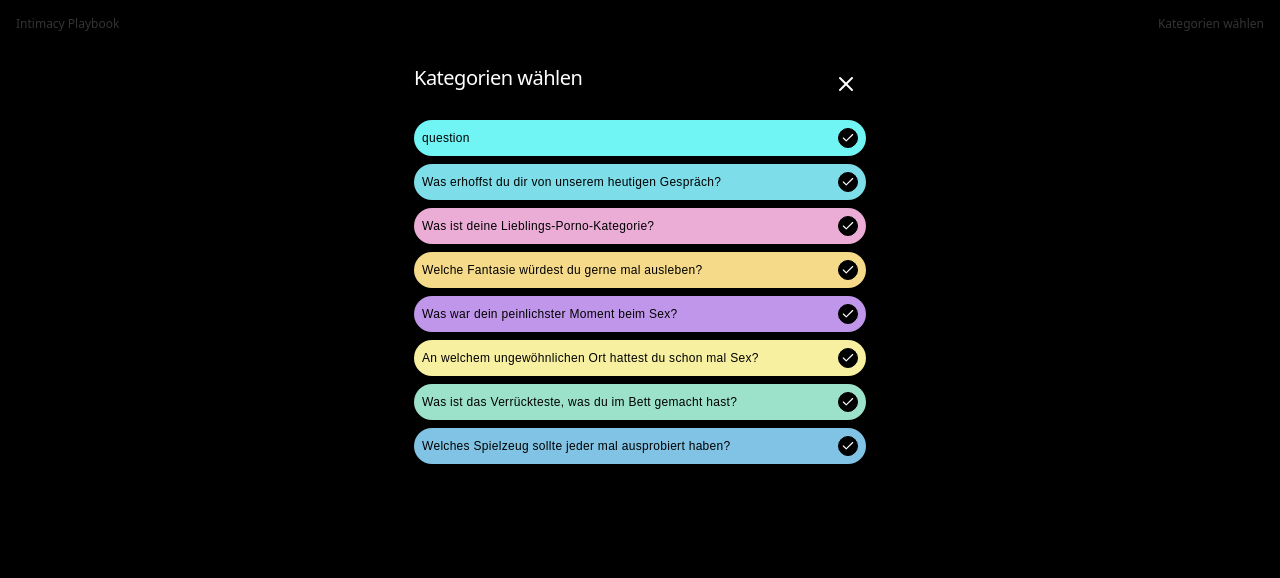
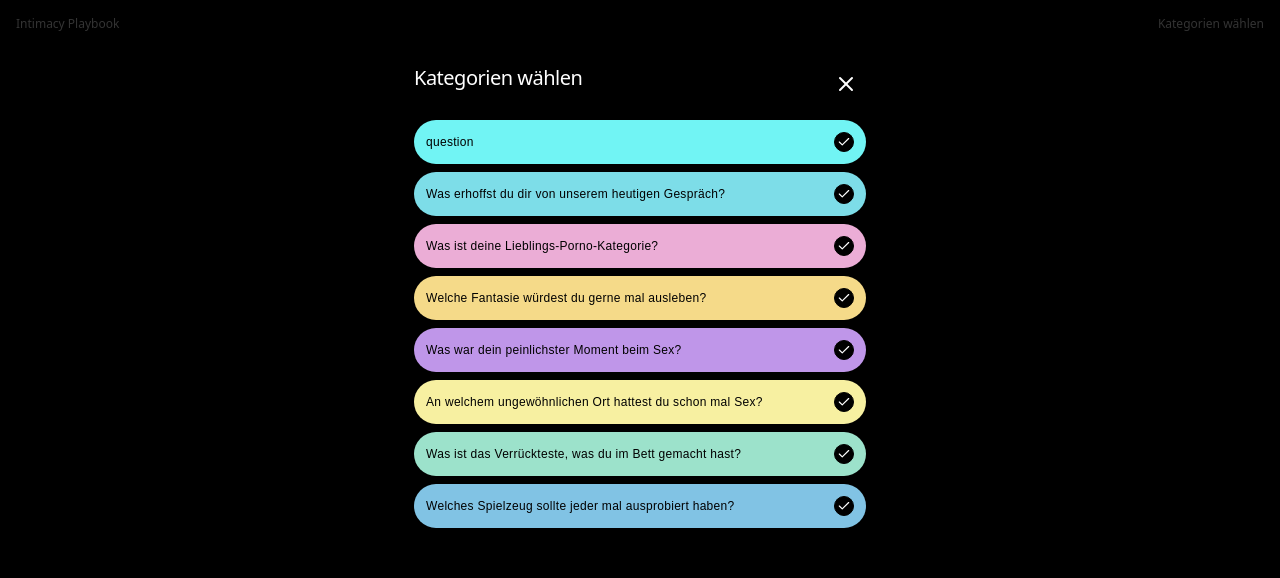
Before and after one commit to Aeffchen-dev/intimacy-playbook, a React (Vite) app: page / in a window 1280 px wide. Both pictures are taken after a click on the button "Kategorien wählen". Shown: the top 578 px of the page. Built offline with nearby package versions, Linux system fonts and the light colour scheme; no server answers.

Commit message:
Update filter item padding
Updated filter items to have 12px padding.
-edited src/components/CategorySelector.tsx

```diff
--- a/src/components/CategorySelector.tsx
+++ b/src/components/CategorySelector.tsx
@@ -113,7 +113,7 @@ export function CategorySelector({
                   className="flex items-center justify-between cursor-pointer rounded-full"
                   style={{
                     backgroundColor: borderColor,
-                    padding: '8px'
+                    padding: '12px'
                   }}
                   onClick={() => handleCategoryToggle(category)}
                 >
```
